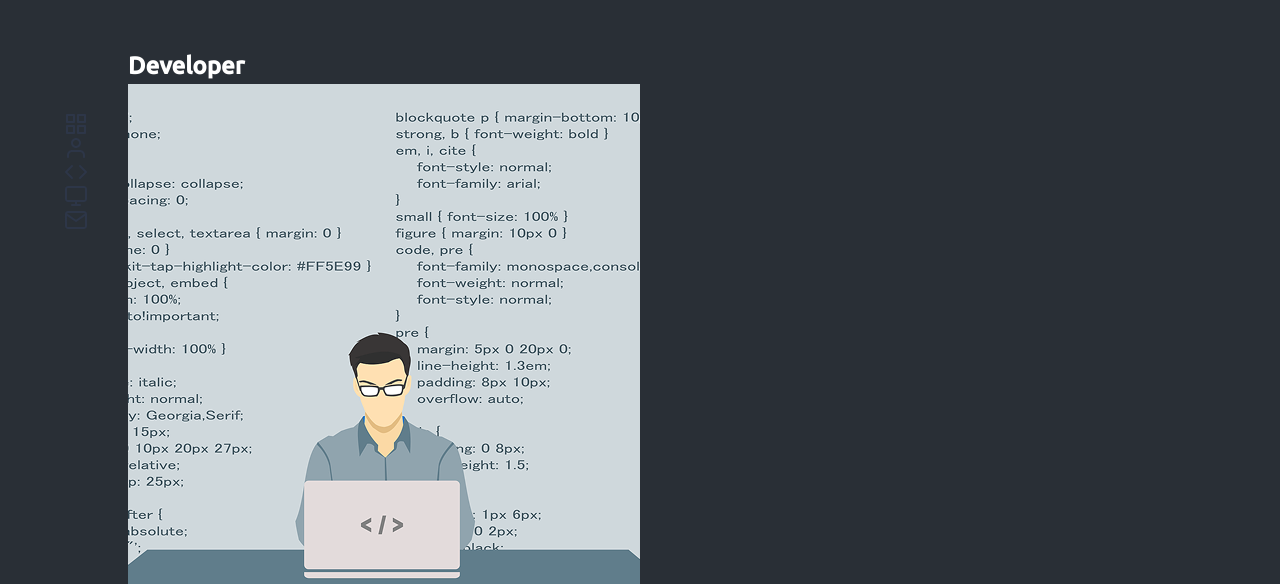
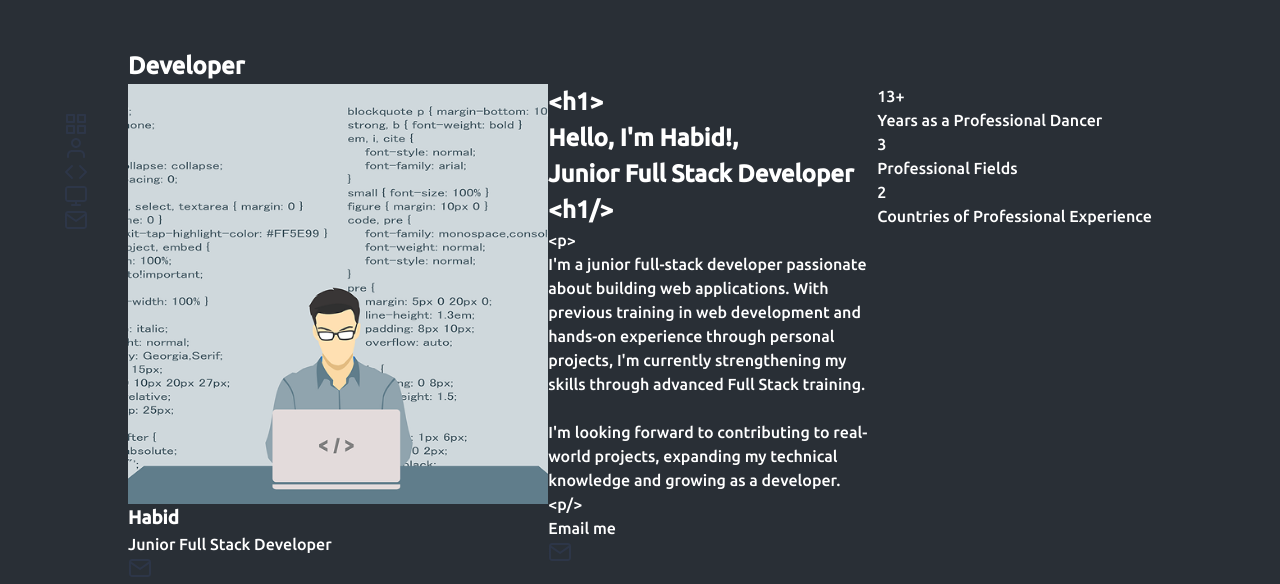
Before and after one commit to habidbesp/My_Homepage_and_Portfolio_2026, a plain HTML site: page index.html in a window 1280 px wide. Shown: the part 122-706 px from the top of the page. Drawn offline with Linux system fonts and the light colour scheme.

Commit message:
hero start

```diff
--- a/css/main.css
+++ b/css/main.css
@@ -7,3 +7,28 @@
 @import url(./layout/navigation.css);
 @import url(./layout/header.css);
 @import url(./layout/grid-system.css);
+
+.hero {
+  display: grid;
+  grid-template-columns: repeat(3, auto);
+  grid-template-rows: repeat(2, auto);
+  grid-template-areas:
+    "title title title"
+    "presentation-card-container hero-content highlights-container";
+}
+
+.main-title {
+  grid-area: title;
+}
+
+.presentation-card-container {
+  grid-area: presentation-card-container;
+}
+
+.hero-content {
+  grid-area: hero-content;
+}
+
+.highlights-container {
+  grid-area: highlights-container;
+}
--- a/index.html
+++ b/index.html
@@ -87,7 +87,11 @@
       </header>
       <main>
         <section class="hero">
+          <div class="main-title">
             <h1>Developer</h1>
+          </div>
+
+          <div class="presentation-card-container">
             <article class="presentation-card">
               <img src="./assets/images/profile_photo.png" alt="" />
               <h3>Habid</h3>
@@ -121,9 +125,11 @@
                 <span>REACT</span>
               </div>
               <button>
-              Download CV <img src="./assets/icons/icon-download.svg" alt="" />
+                Download CV
+                <img src="./assets/icons/icon-download.svg" alt="" />
               </button>
             </article>
+          </div>
           <div class="hero-content">
             <h2>
               <span> &lt;h1&gt; </span><br />
@@ -148,6 +154,8 @@
               <span><img src="./assets/icons/icon-mail.svg" alt="" /></span>
             </p>
           </div>
+
+          <div class="highlights-container">
             <article class="highlights">
               <div class="highlights-item">
                 <span>13+</span>
@@ -162,6 +170,7 @@
                 <p>Countries of Professional Experience</p>
               </div>
             </article>
+          </div>
         </section>
 
         <section id="about-me">
```
Lines whose indentation alone changed are shown as unchanged.
